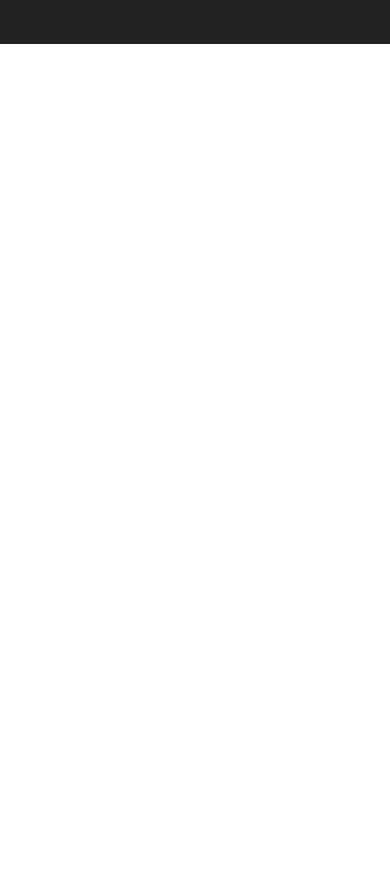
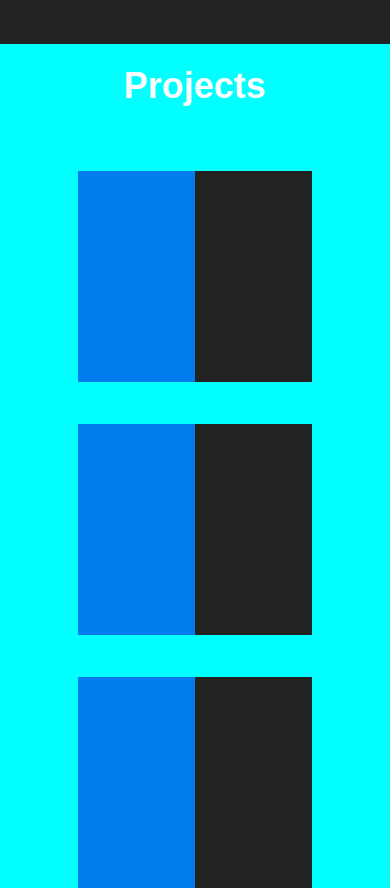
Before and after one commit to KokiHasegawaEspinal/ImKokiHasegawa.github.io, a plain HTML site: page index.html in a window 390 px wide. Shown: the part 800-1688 px from the top of the page. Before the commit the page ends 954 px from the top, so only its background shows below. Drawn offline with nearby package versions, Linux system fonts and the light colour scheme.

Commit message:
update section 2

```diff
--- a/index.html
+++ b/index.html
@@ -10,12 +10,13 @@
     <link rel="stylesheet" href="https://cdnjs.cloudflare.com/ajax/libs/font-awesome/6.3.0/css/all.min.css">
 </head>
 <body>
+    <!-- start section 1 -->
     <div class="hero-header">
         <div class="wrapper">
             <header>
                 <div class="logo">
                     <i class="fa-solid fa-k"></i>
-                    <div class="logo-text">Koki Hasegawa</div>
+                    <div class="logo-text">Kouki Hasegawa</div>
                 </div>
                 <nav>
                     <div class="togglebtn">
@@ -55,7 +56,27 @@
             </div>
         </div>
     </div>
+    <!-- end section 1 -->
 
+    <!-- start section 2 -->
+    <div class="portfolio">
+        <div class="project_title">
+            <h2><span>Projects</span></h2>
+        </div>
+        <div class="project">
+            <div class="project_description"></div>
+            <div class="project_image"></div>
+        </div>
+        <div class="project">
+            <div class="project_description"></div>
+            <div class="project_image"></div>
+        </div>
+        <div class="project">
+            <div class="project_description"></div>
+            <div class="project_image"></div>
+        </div>
+    </div>
+    <!-- end section 2 -->
     <script src="https://cdnjs.cloudflare.com/ajax/libs/typed.js/2.0.10/typed.min.js"></script>
     <script>
         var togglebtn=document.querySelector(".togglebtn");
--- a/styles_myportfolio.css
+++ b/styles_myportfolio.css
@@ -143,7 +143,7 @@ nav .navlinks li a{
 }
 .hero-text .social i{
     color: #e5e5e5;
-    font-size: 18px;
+    font-size: 25px;
     margin-right: 10px;
     transition: 0.5s;
 }
@@ -209,3 +209,45 @@ nav .navlinks li a{
         padding: 40px 0;
     }
 }
+/* start section 2 */
+.portfolio{
+    width: 100%;
+    height: 100vh;
+    background-color: aqua;
+    display: flex;
+    flex-direction: column;
+    align-items: center;
+    justify-content: space-between;
+}
+.project_title{
+    width: 70%;
+    height: 10vh;
+    font-size: 24px;
+    font-weight: 500;
+    color: #fff;
+    display: flex;
+    flex-direction: column;
+    align-items: center;
+    justify-content: center;
+}
+.project{
+    width: 60%;
+    height: 25vh;
+    display: flex;
+    flex-direction: row;
+    align-items: center;
+    justify-content: space-between;
+
+
+}
+.project_description{
+    width: 50%;
+    height: 25vh;
+    background-color: #007ced;
+}
+.project_image{
+    width: 50%;
+    height: 25vh;
+    background-color: #222;
+}
+/* end section 2 */
```
Also changed, not shown: myportfolio.html (deleted, +0 -78 lines), 1 other file.
